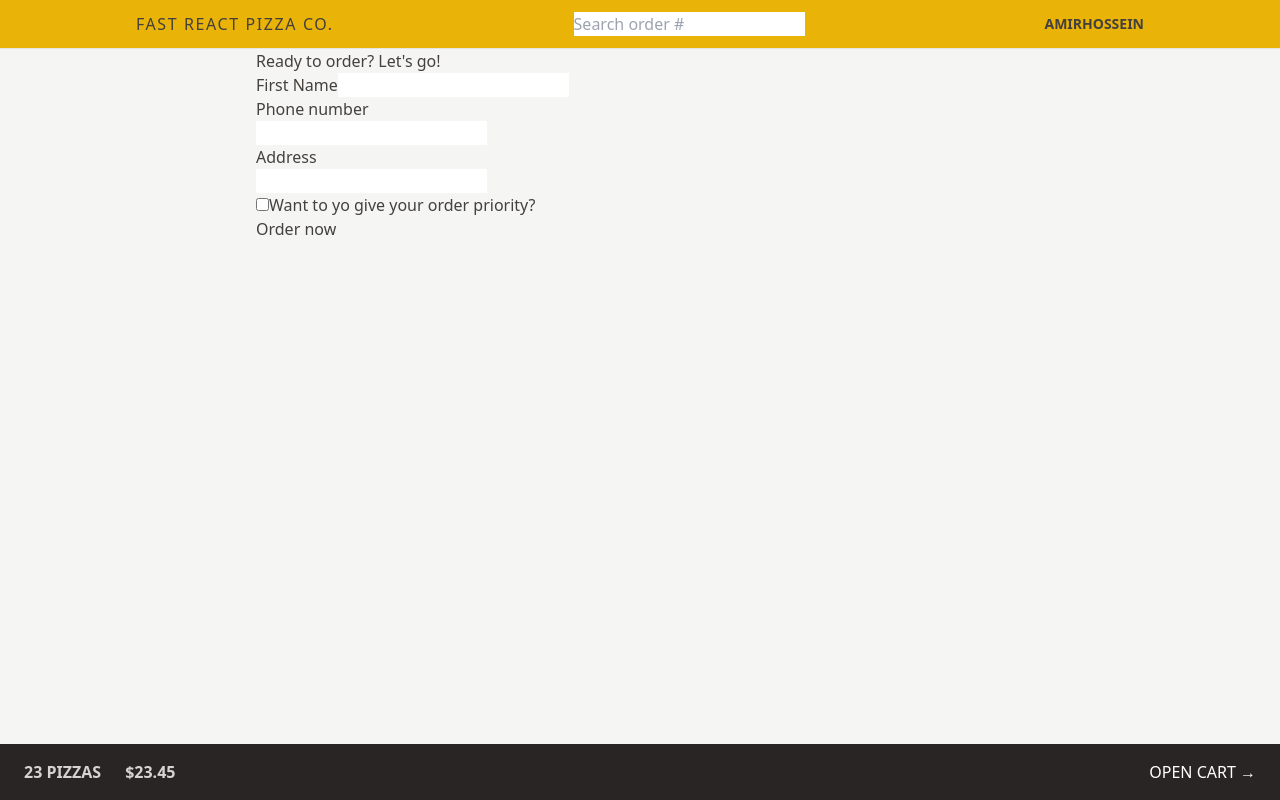
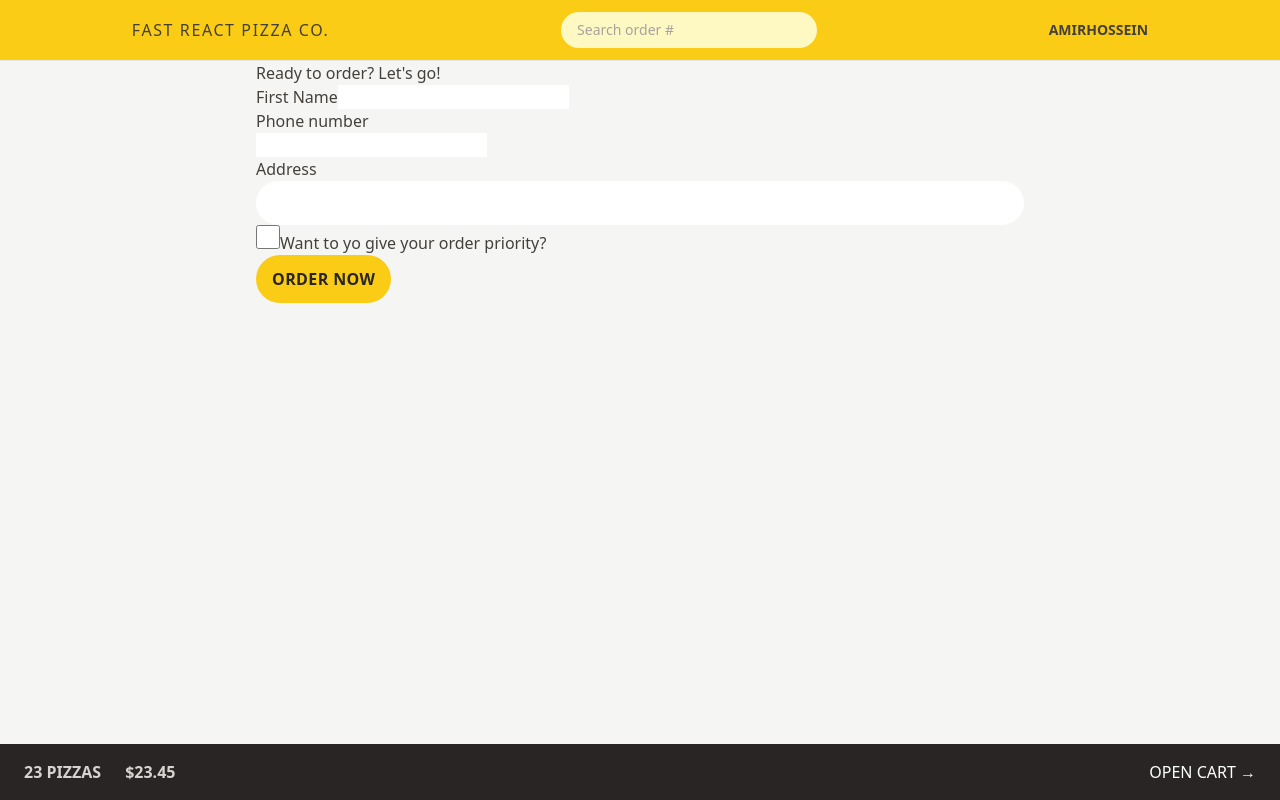
Before and after one commit to AmirrMahmoudi/fast-react-pizza, a React (Vite) app: page /order/new in a window 1280 px wide. Built offline with nearby package versions, Linux system fonts and the light colour scheme.

Commit message:
Styling Buttons Element States and Transitions

```diff
--- a/src/features/cart/Cart.jsx
+++ b/src/features/cart/Cart.jsx
@@ -29,7 +29,12 @@
 
   return (
     <div>
-      <Link to="/menu">&larr; Back to menu</Link>
+      <Link
+        className="text-sm text-blue-500 hover:text-blue-600 hover:underline"
+        to="/menu"
+      >
+        &larr; Back to menu
+      </Link>
 
       <h2>Your cart, %NAME%</h2>
 
--- a/src/features/order/CreateOrder.jsx
+++ b/src/features/order/CreateOrder.jsx
@@ -1,31 +1,31 @@
-import { useState } from "react";
-import { Form, redirect, useNavigation, useActionData } from "react-router-dom";
-import { createOrder } from "../../services/apiRestaurant";
+import { useState } from 'react';
+import { Form, redirect, useNavigation, useActionData } from 'react-router-dom';
+import { createOrder } from '../../services/apiRestaurant';
 
 // https://uibakery.io/regex-library/phone-number
 const isValidPhone = (str) =>
   /^\+?\d{1,4}?[-.\s]?\(?\d{1,3}?\)?[-.\s]?\d{1,4}[-.\s]?\d{1,4}[-.\s]?\d{1,9}$/.test(
-    str
+    str,
   );
 
 const fakeCart = [
   {
     pizzaId: 12,
-    name: "Mediterranean",
+    name: 'Mediterranean',
     quantity: 2,
     unitPrice: 16,
     totalPrice: 32,
   },
   {
     pizzaId: 6,
-    name: "Vegetale",
+    name: 'Vegetale',
     quantity: 1,
     unitPrice: 13,
     totalPrice: 13,
   },
   {
     pizzaId: 11,
-    name: "Spinach and Mushroom",
+    name: 'Spinach and Mushroom',
     quantity: 1,
     unitPrice: 15,
     totalPrice: 15,
@@ -34,7 +34,7 @@
 
 function CreateOrder() {
   const navigation = useNavigation();
-  const isSubmitting = navigation.state === "submitting";
+  const isSubmitting = navigation.state === 'submitting';
 
   const formErrors = useActionData();
 
@@ -63,12 +63,18 @@
         <div>
           <label>Address</label>
           <div>
-            <input type="text" name="address" required />
+            <input
+              className="w-full rounded-full border-stone-200 px-4 py-2 text-sm outline-none transition-all duration-300 placeholder:text-stone-400 focus:ring focus:ring-yellow-400 md:px-6 md:py-3"
+              type="text"
+              name="address"
+              required
+            />
           </div>
         </div>
 
         <div>
           <input
+            className="h-6 w-6   accent-yellow-400 outline-none focus:outline-none focus:ring focus:ring-yellow-400 focus:ring-offset-2"
             type="checkbox"
             name="priority"
             id="priority"
@@ -80,8 +86,11 @@
 
         <div>
           <input type="hidden" name="cart" value={JSON.stringify(cart)} />
-          <button disabled={isSubmitting}>
-            {isSubmitting ? "Placing order ..." : "Order now"}
+          <button
+            disabled={isSubmitting}
+            className="inline-block rounded-full bg-yellow-400 px-4 py-3 font-semibold uppercase tracking-wide text-stone-800 transition-all duration-300 hover:bg-yellow-300 focus:bg-yellow-300 focus:outline-none focus:ring focus:ring-yellow-300 focus:ring-offset-2 disabled:cursor-not-allowed "
+          >
+            {isSubmitting ? 'Placing order ...' : 'Order now'}
           </button>
         </div>
       </Form>
@@ -96,21 +105,23 @@
   const order = {
     ...data,
     cart: JSON.parse(data.cart),
-    priority: data.priority === "on",
+    priority: data.priority === 'on',
   };
 
   const errors = {};
 
   if (!isValidPhone(order.phone))
     errors.phone =
-      "PLease give us your correct phone number. We might need it to contact you.";
+      'PLease give us your correct phone number. We might need it to contact you.';
 
   if (Object.keys(errors).length > 0) return errors;
 
   // If everythinh is okay, create new order and redirect
-  const newOrder = await createOrder(order);
 
-  return redirect(`/order/${newOrder.id}`);
+  //   const newOrder = await createOrder(order);
+
+  //   return redirect(`/order/${newOrder.id}`);
+  return null;
 }
 
 export default CreateOrder;
--- a/src/features/order/SearchOrder.jsx
+++ b/src/features/order/SearchOrder.jsx
@@ -1,13 +1,13 @@
-import { useState } from "react";
-import { useNavigate } from "react-router-dom";
+import { useState } from 'react';
+import { useNavigate } from 'react-router-dom';
 const SearchOrder = () => {
-  const [query, setQuery] = useState("");
+  const [query, setQuery] = useState('');
   const navigate = useNavigate();
   const handleSubmit = (e) => {
     e.preventDefault();
     if (!query) return;
     navigate(`/order/${query}`);
-    setQuery("");
+    setQuery('');
   };
   return (
     <form onSubmit={handleSubmit}>
@@ -16,6 +16,7 @@
         placeholder="Search order #"
         value={query}
         onChange={(e) => setQuery(e.target.value)}
+        className="focus:opacity-ring-50 w-28 rounded-full bg-yellow-100 px-4 py-2 text-sm outline-none transition-all duration-300 placeholder:text-stone-400 focus:outline-none focus:ring focus:ring-yellow-500 sm:w-64 sm:focus:w-72"
       />
     </form>
   );
--- a/src/ui/Header.jsx
+++ b/src/ui/Header.jsx
@@ -4,7 +4,7 @@
 
 const Header = () => {
   return (
-    <header className="sm:px flex items-center justify-around border-b border-stone-200 bg-yellow-500 px-4 py-3 uppercase">
+    <header className="sm:px flex items-center justify-around border-b border-stone-200 bg-yellow-400 px-4 py-3 uppercase">
       <Link to={'/'} className="tracking-widest">
         Fast React Pizza Co.
       </Link>
```
